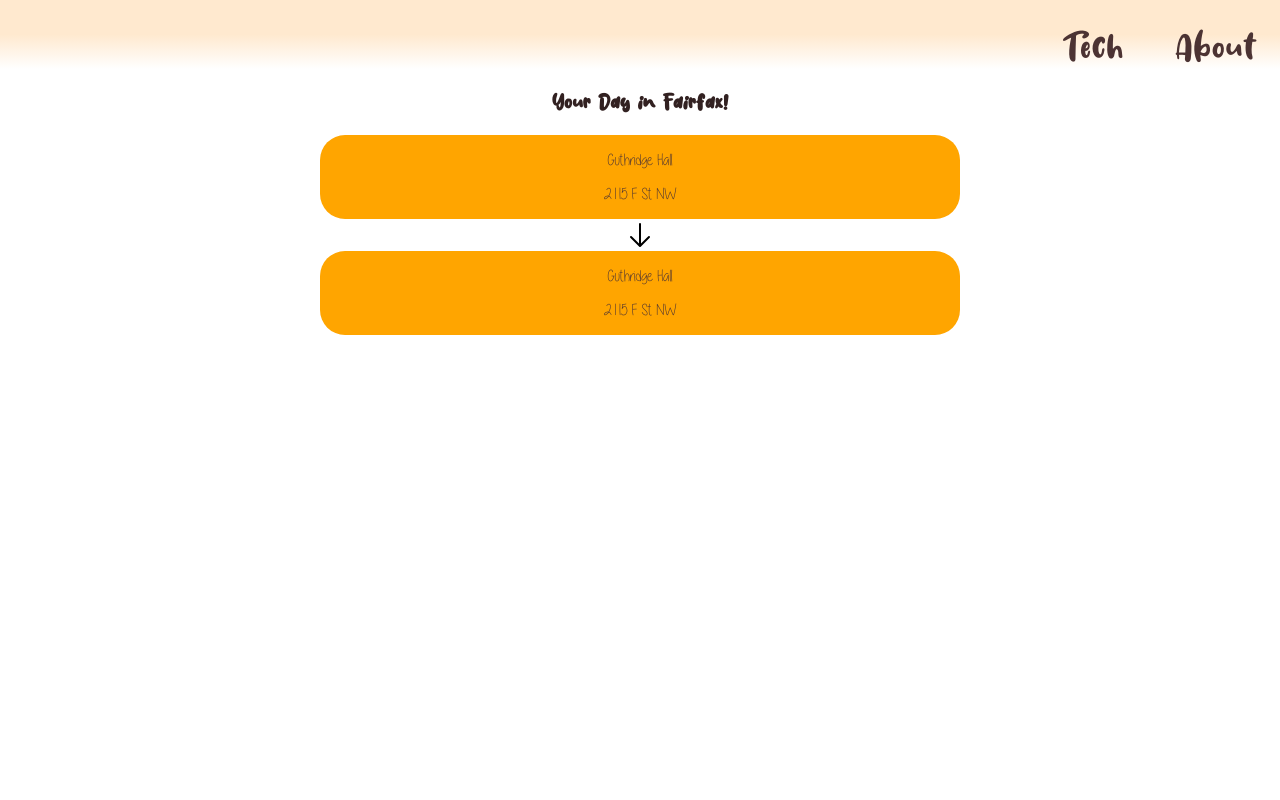
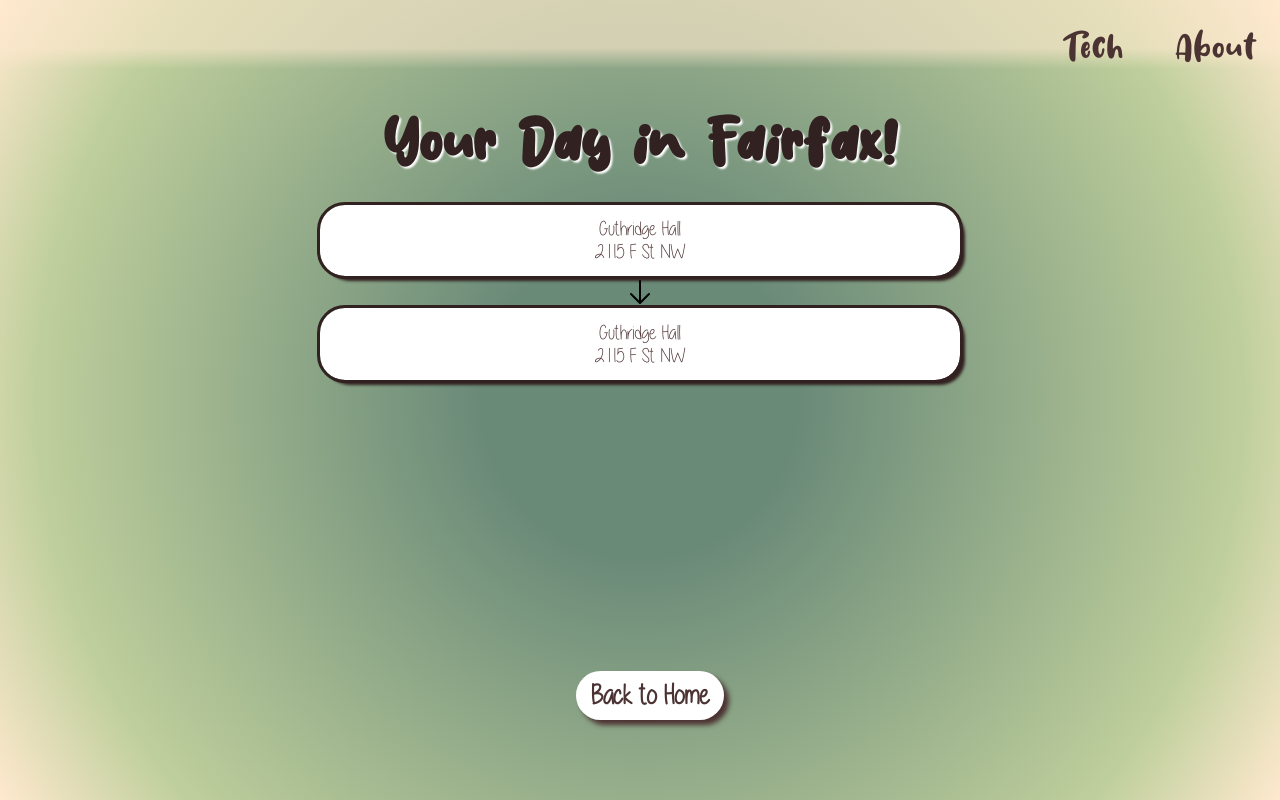
Before and after one commit to noahkaboa/Patriot-Hacks-2024, a Flask app: template flask_app/templates/your-day.html in a window 1280 px wide. Run offline with Flask 3, Linux system fonts and the light colour scheme; the template is opened without the code that fills it, so the values that code supplies are empty; some libraries are stand-ins or nearby versions.

Commit message:
colors on buttons and text

```diff
--- a/flask_app/static/main.css
+++ b/flask_app/static/main.css
@@ -49,6 +49,21 @@ img {
     object-fit: cover;
 }
 
+button {
+    background-color: white;
+    margin-top: 2vw;
+    font-size: 3.5vh;
+    font-weight: bold;
+    border-radius: 25px;
+    border-style: none;
+    padding: 8px 15px;
+    box-shadow: 5px 5px 5px rgb(76, 51, 51);
+}
+
+button:hover, button:active {
+    background-color: rgb(200, 229, 206);
+    transition: all .5s ease;
+}
 
 /* navigation bar css */
 
@@ -62,7 +77,7 @@ img {
     display: flex;
     justify-content: flex-end;
     z-index: 2;
-    background-image: linear-gradient(rgb(255, 233, 207) 50%, rgba(0,0,0,0))
+    background-image: linear-gradient(rgba(255, 233, 207, 0.6) 70%, rgba(0,0,0,0))
 }
 
 .nav-bar a {
--- a/flask_app/static/start-page.css
+++ b/flask_app/static/start-page.css
@@ -44,7 +44,6 @@ body {
     flex-direction: column;
     width: 70%;
     margin: auto;
-    background-color: red;
 }
 
 .bottom {
--- a/flask_app/static/your-day.css
+++ b/flask_app/static/your-day.css
@@ -1,5 +1,14 @@
+body {
+    background: rgb(106,138,120);
+    background: radial-gradient(circle, rgba(106,138,120,1) 21%, rgba(191,207,156,1) 80%, rgba(255, 233, 207, 1) 100%);
+}
+
 h2 {
     text-align: center;
+    font-size: 70px;
+    margin: 35px 0 25px;
+    text-shadow: 2px 2px 2px white;
+
 }
 
 .event-timeline {
@@ -12,10 +21,24 @@ h2 {
 
 .event-item {
     /* margin-bottom: 4vw; */
-    background-color: orange;
+    background-color: rgb(255, 255, 255);
     border-radius: 25px;
+    outline: rgb(50, 33, 33) solid 3px;
+    box-shadow: 5px 5px 3px rgb(50, 33, 33);
+    padding: 1vw;
 }
 
 .down-arrow {
     margin: auto;
 }
+
+p {
+    margin: 0;
+    font-size: 20px;
+}
+
+.back-button {
+    left: 45%;
+    bottom: 10%;
+    position: absolute;
+}
--- a/flask_app/templates/your-day.html
+++ b/flask_app/templates/your-day.html
@@ -27,6 +27,8 @@
         </div>
     </div>
 
+    <button class="back-button"><a href="home.html"> Back to Home </a></button>
+
 
     <!-- script for the nav bar -->
     <script>
```
Also changed, not shown: flask_app/static/home.css (+0 -16 lines).
